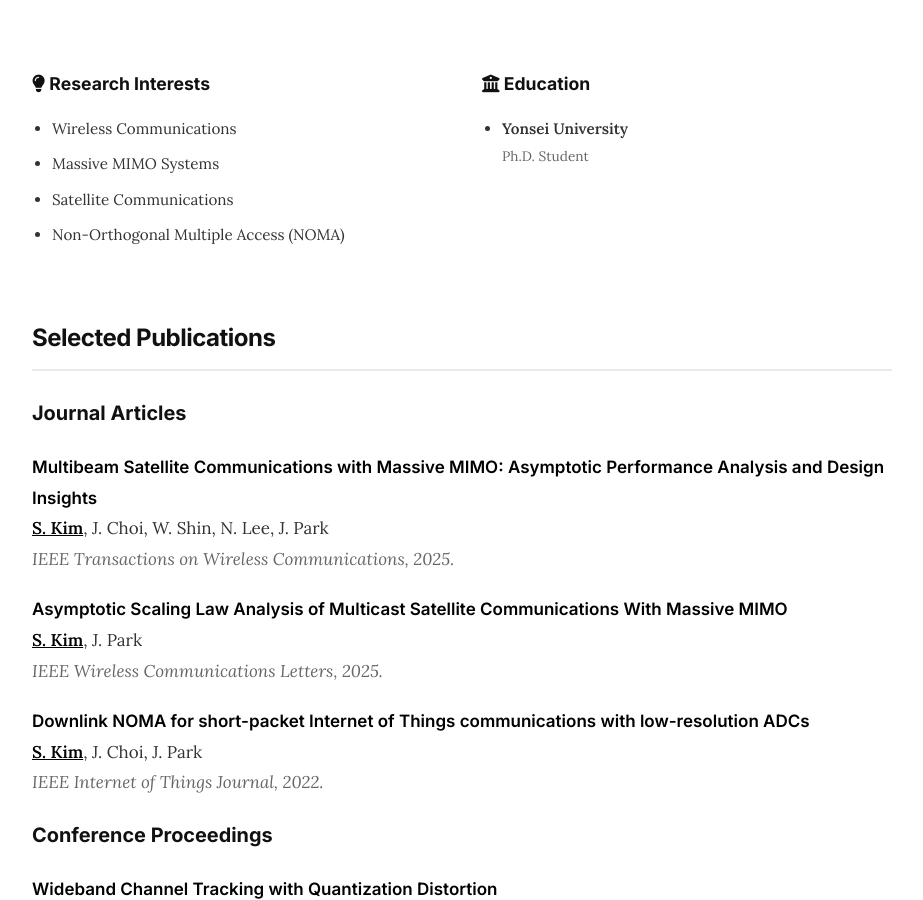
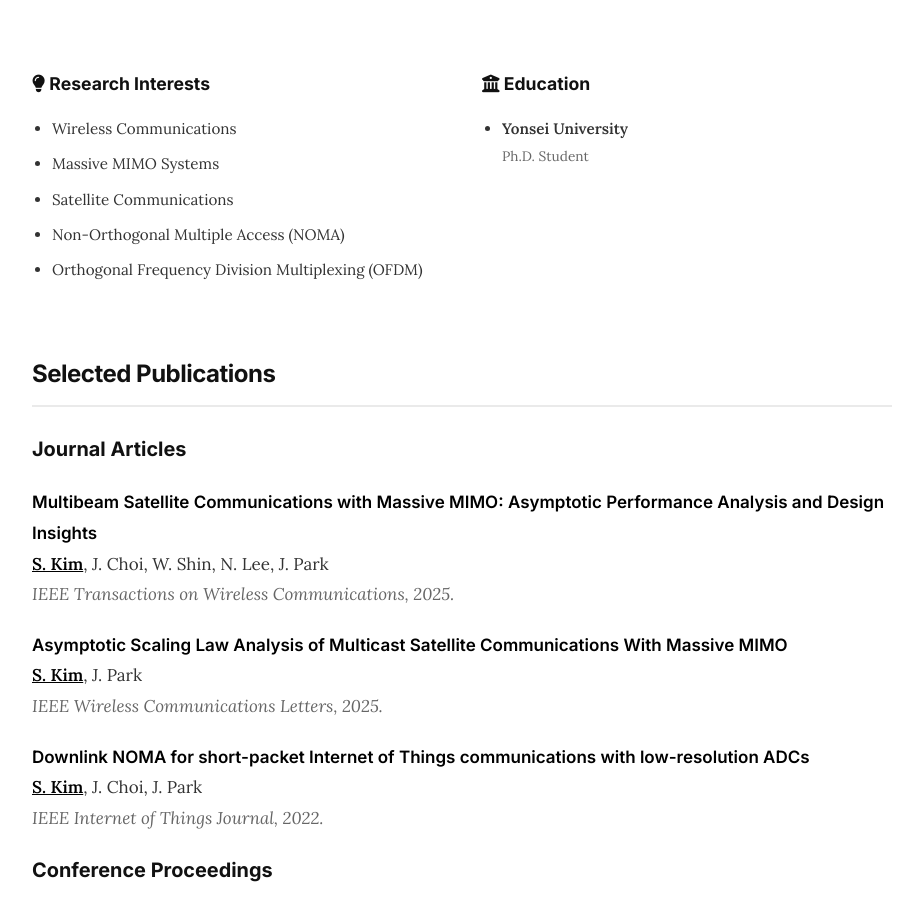
Before and after one commit to kim-seyong/kim-seyong.github.io, a Jekyll site: the page built from index.html, in a window 1280 px wide and 900 px high, scrolled down 405 px. Shown: the whole window, without its empty margins (178-1101 px from the left). Built offline with Jekyll 4.4.1, drawn with Linux system fonts in a browser that asks for light colours.

Commit message:
Add OFDM to research interests

```diff
--- a/index.html
+++ b/index.html
@@ -32,6 +32,7 @@ description: Seyong Kim - Ph.D. Student in Wireless Communications, Yonsei Unive
                     <li>Massive MIMO Systems</li>
                     <li>Satellite Communications</li>
                     <li>Non-Orthogonal Multiple Access (NOMA)</li>
+                    <li>Orthogonal Frequency Division Multiplexing (OFDM)</li>
                 </ul>
             </div>
             <div class="info-box">
```
